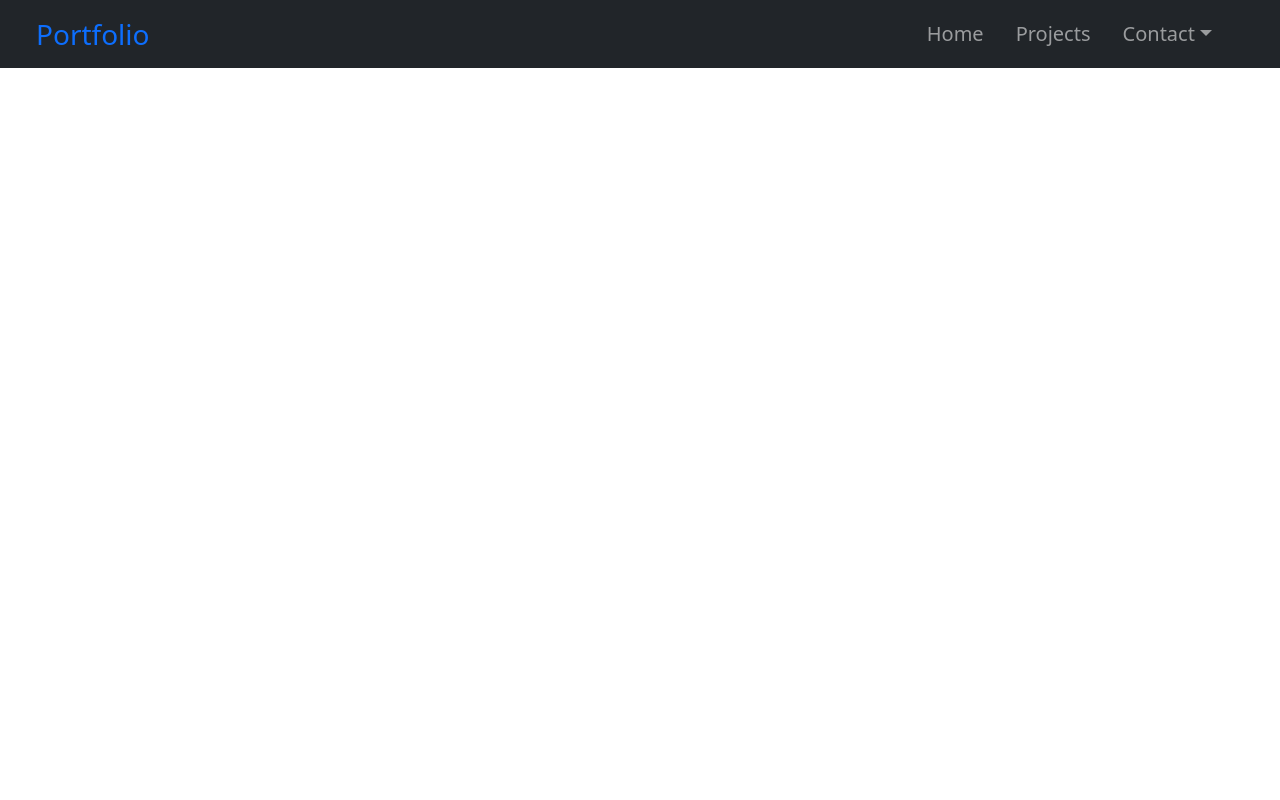
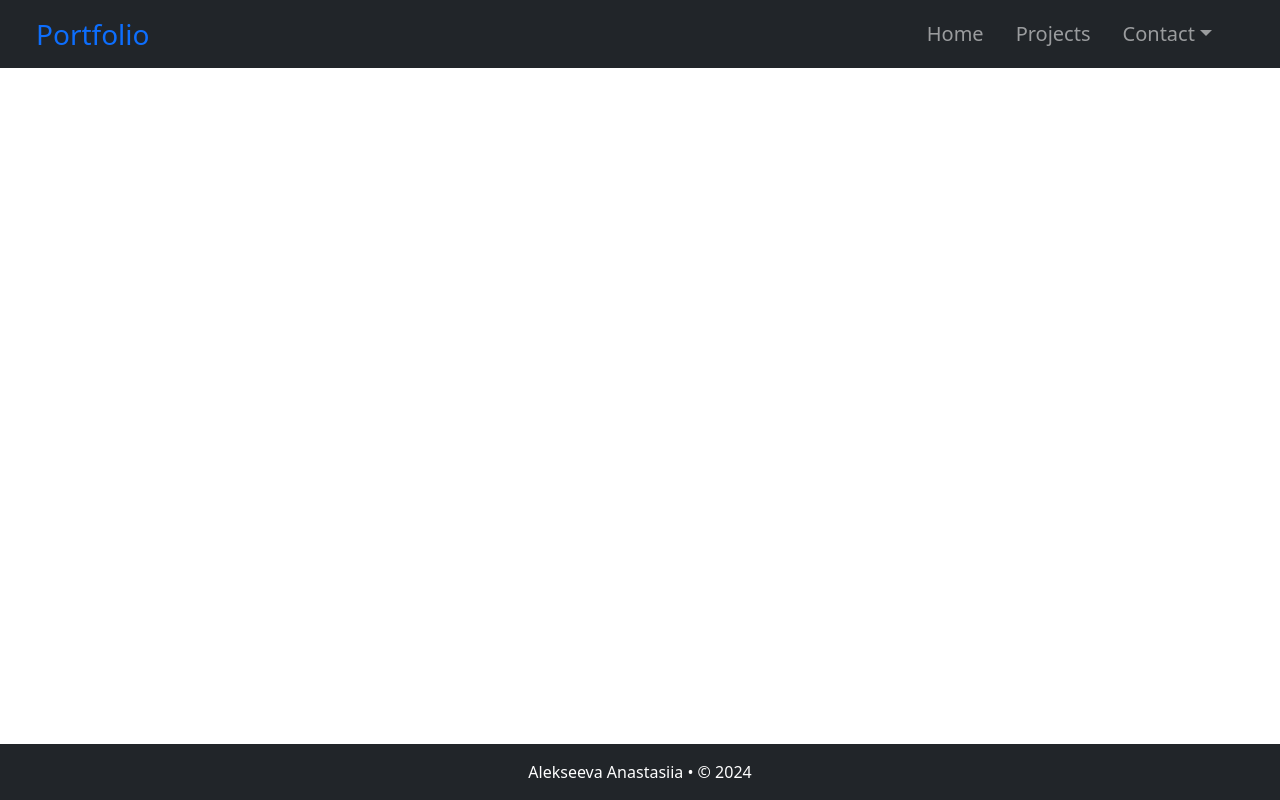
Before and after one commit to Anastasi11a/portfolio, a React (Create React App) app in the folder myportfolio/: page /projects in a window 1280 px wide. Built offline with nearby package versions, Linux system fonts and the light colour scheme.

Commit message:
Added  Footer component

```diff
--- a/myportfolio/src/App.js
+++ b/myportfolio/src/App.js
@@ -1,6 +1,7 @@
 import { Route, Routes } from 'react-router-dom';
 import 'bootstrap/dist/css/bootstrap.min.css';
 import Header from './components/Header';
+import Footer from './components/Footer';
 
 function App() {
     return (
@@ -10,7 +11,7 @@ function App() {
                 <Route path='/home' />
                 <Route path='/projects' />
             </Routes>
-
+            <Footer />
         </div>
     )
 }
--- /dev/null
+++ b/myportfolio/src/components/Footer.js
@@ -0,0 +1,17 @@
+import { Container, Col, Row } from "react-bootstrap";
+
+const Footer = () => {
+    return (
+        <Container
+            fluid
+            className="p-3 bg-dark position-absolute bottom-0 start-0">
+            <Row>
+                <Col className="text-white text-center fs-6">
+                    Alekseeva Anastasiia • © 2024
+                </Col>
+            </Row>
+        </Container>
+    );
+}
+
+export default Footer;
```
Also changed, not shown: myportfolio/public/logo192.png (deleted), myportfolio/public/logo512.png (deleted).
